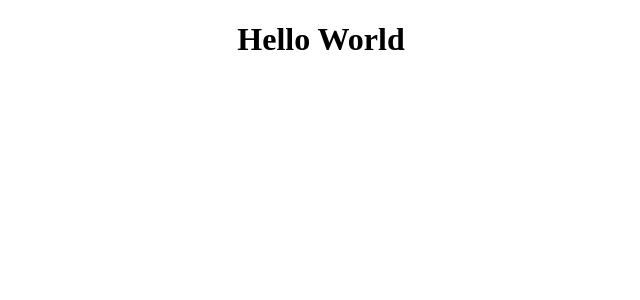
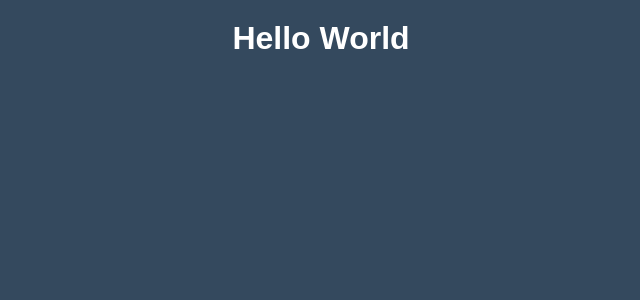
Before and after one commit to DiegoMutre/hangman-react-game, a React (Create React App) app: page / in a window 1280 px wide. Shown: the top 300 px of the page, without its empty margins (319-959 px from the left). Built offline with nearby package versions, Linux system fonts and the light colour scheme.

Commit message:
feat: Create global styles.

```diff
--- a/src/App.css
+++ b/src/App.css
@@ -1,38 +1,20 @@
-.App {
-  text-align: center;
+* {
+    box-sizing: border-box;
 }
 
-.App-logo {
-  height: 40vmin;
-  pointer-events: none;
+body,
+#root {
+    align-items: center;
+    background-color: #34495e;
+    color: #fff;
+    display: flex;
+    flex-direction: column;
+    font-family: Arial, Helvetica, sans-serif;
+    margin: 0;
+    height: 80vh;
+    overflow: hidden;
 }
 
-@media (prefers-reduced-motion: no-preference) {
-  .App-logo {
-    animation: App-logo-spin infinite 20s linear;
-  }
+h1 {
+    margin: 20px 0 0;
 }
-
-.App-header {
-  background-color: #282c34;
-  min-height: 100vh;
-  display: flex;
-  flex-direction: column;
-  align-items: center;
-  justify-content: center;
-  font-size: calc(10px + 2vmin);
-  color: white;
-}
-
-.App-link {
-  color: #61dafb;
-}
-
-@keyframes App-logo-spin {
-  from {
-    transform: rotate(0deg);
-  }
-  to {
-    transform: rotate(360deg);
-  }
-}
```
